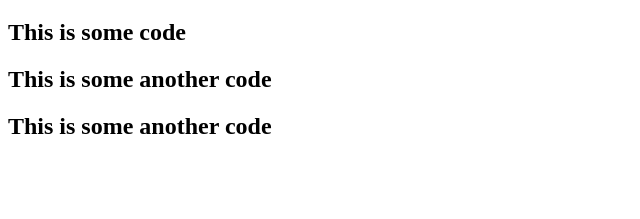
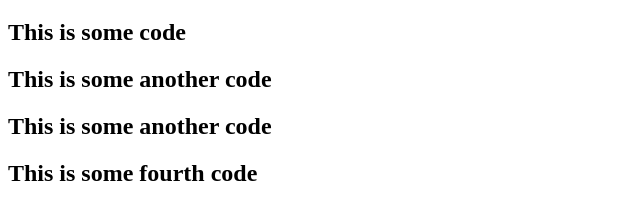
Before and after one commit to ShashankPalsamkar/TEST_1, a plain HTML site: page index.html in a window 1280 px wide. Shown: the part 61-280 px from the top of the page, without its empty margins (0-640 px from the left). Drawn offline with Linux system fonts and the light colour scheme.

Commit message:
fourth commit

```diff
--- a/index.html
+++ b/index.html
@@ -10,5 +10,6 @@
     <h2>This is some code</h2>
     <h2>This is some another code</h2>
     <h2>This is some another code</h2>
+    <h2>This is some fourth code</h2>
 </body>
 </html>
```
